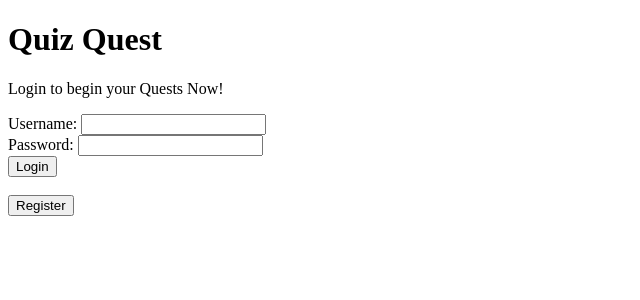
After one commit to MishrajiAryan/quiz-master-MAD1, a Flask app: page /register in a window 1280 px wide. The commit adds this page. Shown: the top 300 px of the page, without its empty margins (0-640 px from the left). Run offline with Flask 3, Linux system fonts and the light colour scheme.

Commit message:
Added layout.html

```diff
--- a/app.py
+++ b/app.py
@@ -6,6 +6,8 @@ app = Flask(__name__)
 #keep this after app = Flask(__name__) else will Throw Error
 import config
 
+import models
+
 #imports like config and route are helping us to replace the code
 #Improves the code readability and makes it easy to modify
 import routes
--- a/routes.py
+++ b/routes.py
@@ -5,3 +5,11 @@ from app import app
 @app.route('/')
 def index():
     return render_template('index.html')
+
+@app.route('/login')
+def login():
+    return render_template('login.html')
+
+@app.route('/register')
+def register():
+    return render_template('register.html')
--- /dev/null
+++ b/templates/register.html
@@ -0,0 +1,29 @@
+<!DOCTYPE html>
+<html lang="en">
+<head>
+    <meta charset="UTF-8">
+    <meta name="viewport" content="width=device-width, initial-scale=1.0">
+    <title>Quiz Quest</title>
+</head>
+<body>
+    <h1>Quiz Quest</h1>
+    <p>Login to begin your Quests Now!</p>
+    <form action="" method="post" class="my-form">
+        <div class="form-group">
+            <label for="username">Username:</label>
+            <input type="text" id="username" name="username" required>
+        </div>
+        <div class="form-group">
+            <label for="password">Password:</label>
+            <input type="password" id="password" name="password" required>
+        </div>
+        <div class="form-group">
+            <button type="submit">Login</button>
+        </div>
+        <br>
+        <div class="form-group">
+            <button type="button">Register</button>
+        </div>
+    </form>
+</body>
+</html>
```
Also changed, not shown: models.py (added, +65 -0 lines), templates/index.html (+5 -29 lines), templates/layout.html (added, +24 -0 lines), templates/login.html (added, +29 -0 lines), 1 other file.
